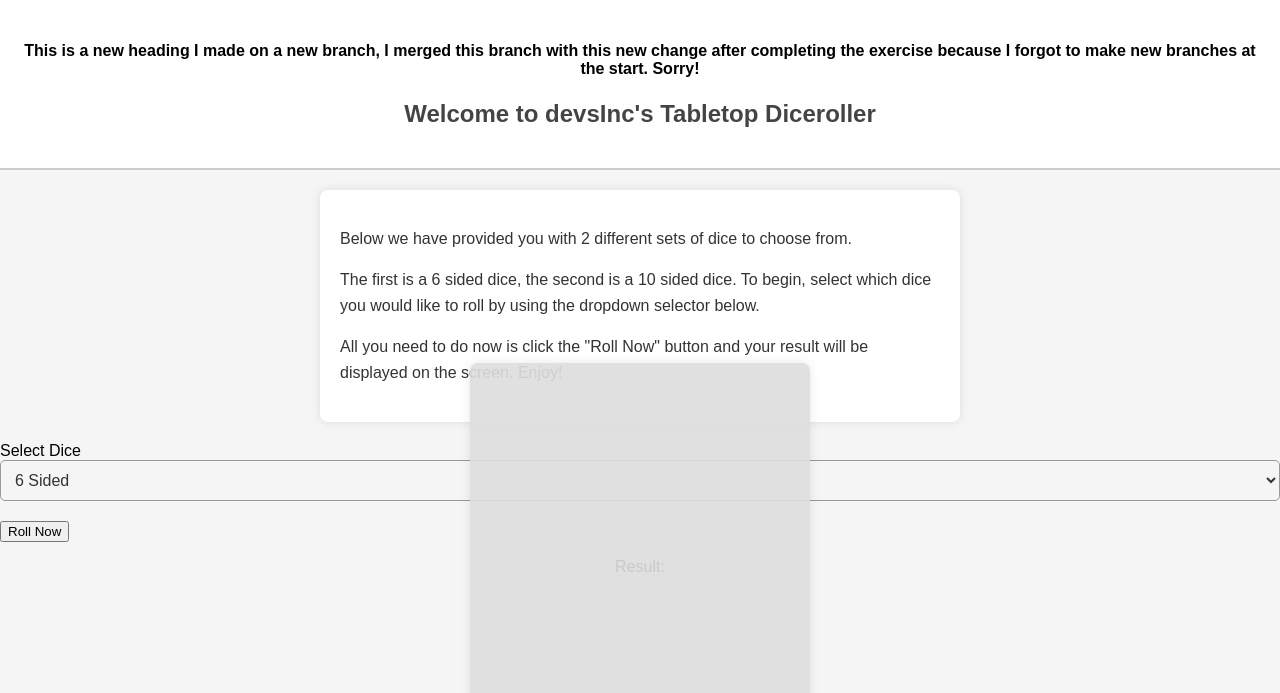
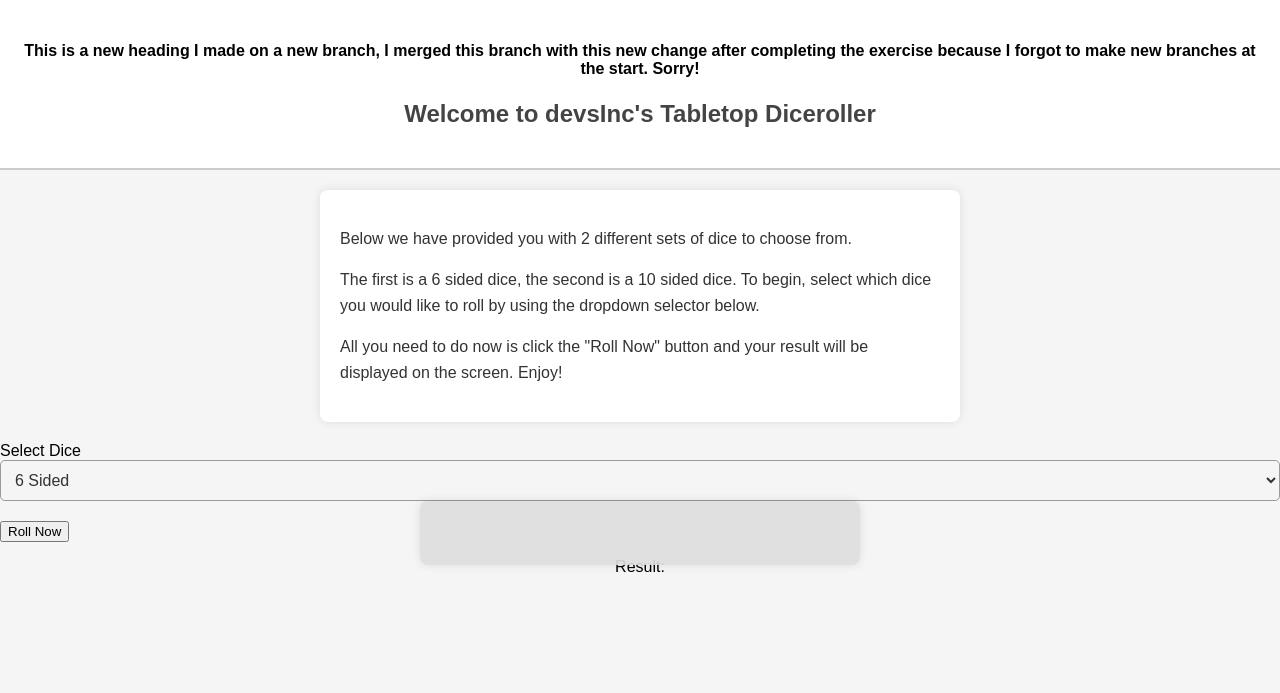
Before and after one commit to JarrodJackson2000/jarrodjackson2000.github.io, a plain HTML site: page exercise_8.html in a window 1280 px wide. Shown: the part 107-800 px from the top of the page. Drawn offline with Linux system fonts and the light colour scheme.

Commit message:
Changed box dimensions to be dynamic

```diff
--- a/exercise_8.css
+++ b/exercise_8.css
@@ -86,26 +86,13 @@ body {
 /* Styles for display box */
 .display-box {
   position: fixed;
-  top: 50%;
-  left: 50%;
-  transform: translate(-50%, -50%);
-  width: 300px; /* Adjust width as needed */
-  height: 150px; /* Adjust height as needed */
-  padding: 20px;
-  background-color: #ffffff;
-  border-radius: 8px;
-  box-shadow: 0px 0px 10px rgba(0, 0, 0, 0.1);
-  text-align: center;
-}
-
-/* Styles for display box */
-.display-box {
-  position: fixed;
   top: 80%;
   left: 50%;
   transform: translate(-50%, -50%);
-  width: 300px; /* Adjust width as needed */
-  height: 300px; /* Adjust height as needed */
+  width: 80%; /* Adjust width as needed */
+  max-width: 400px; /* Set a maximum width if desired */
+  height: auto; /* Let the height adjust based on content */
+  max-height: 80%; /* Set a maximum height if desired */
   padding: 20px;
   background-color: #dfdddde9;
   border-radius: 8px;
```
